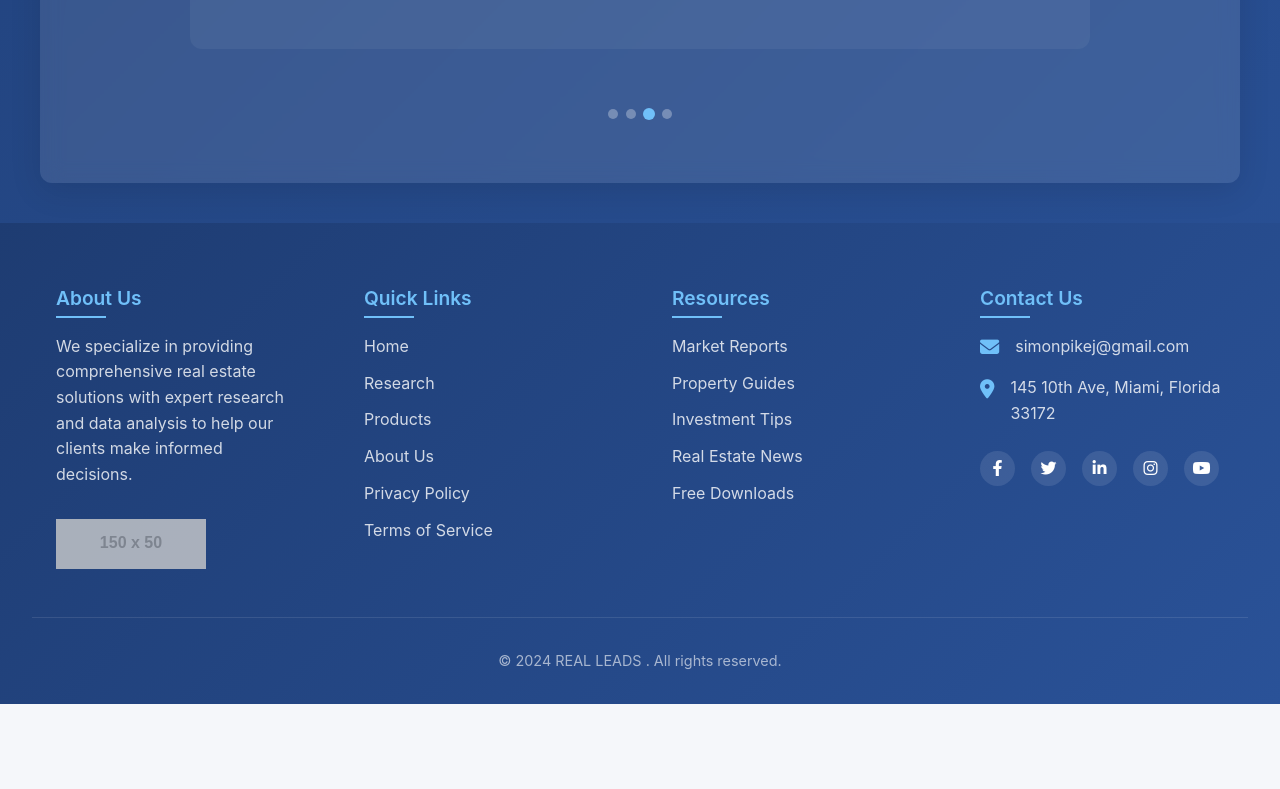
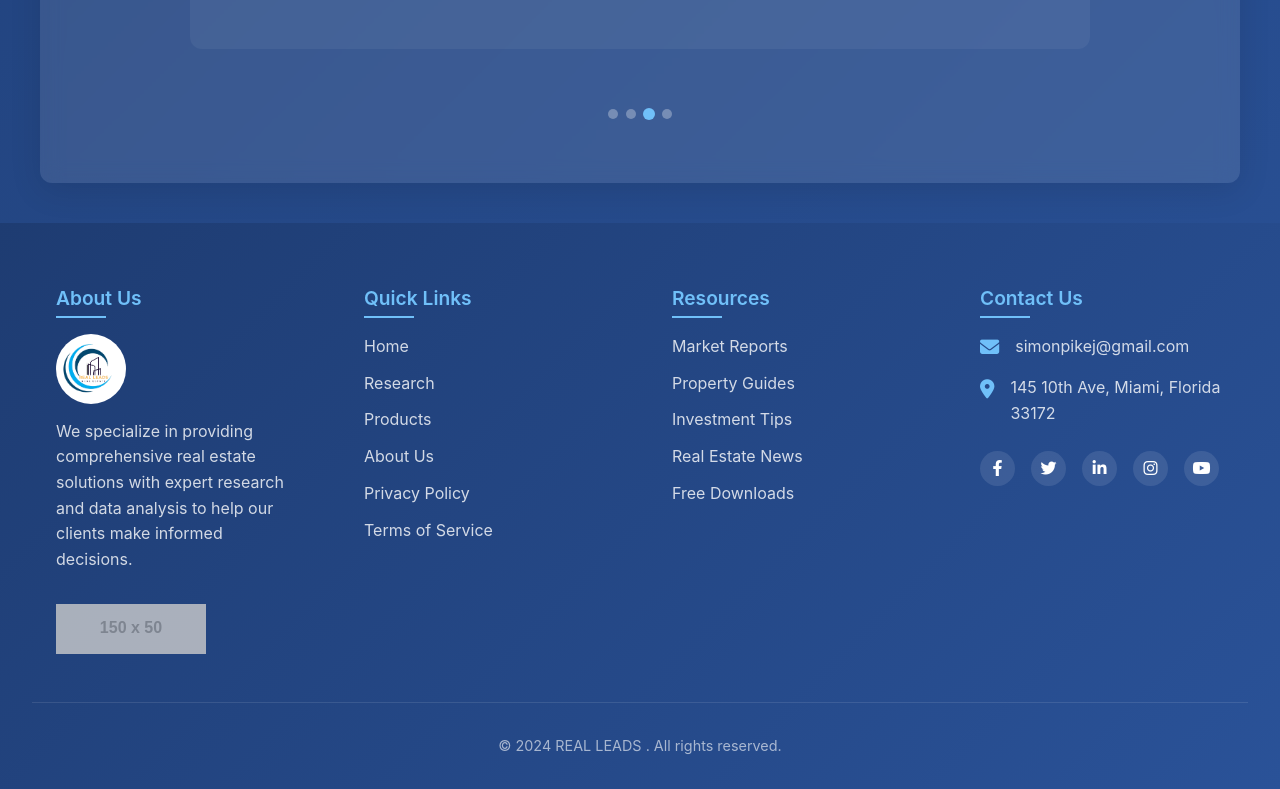
Before and after one commit to ajayraju1/successrecordmarket, a React (Create React App) app: page /aboutus in a window 1280 px wide. Shown: the part 1415-2204 px from the top of the page. Before the commit the page ends 2119 px from the top, so only its background shows below. Built offline with nearby package versions, Linux system fonts and the light colour scheme.

Commit message:
added logo in footer section

```diff
--- a/src/Components/Footer/index.css
+++ b/src/Components/Footer/index.css
@@ -115,6 +115,20 @@
   font-size: 0.9rem;
 }
 
+.footer-logo-container {
+  display: flex;
+  justify-content: start;
+  margin-bottom: 15px;
+}
+
+.footer-logo {
+  height: 100px;
+  object-fit: contain;
+  transition: transform 0.3s ease;
+  background-color: #fff;
+  border-radius: 100px;
+}
+
 @media (max-width: 768px) {
   .footer {
     padding: 3rem 1rem 1rem;
@@ -133,3 +147,9 @@
     justify-content: center;
   }
 }
+
+@media screen and (min-width: 768px) {
+  .footer-logo {
+    height: 70px;
+  }
+}
--- a/src/Components/Footer/index.js
+++ b/src/Components/Footer/index.js
@@ -1,6 +1,7 @@
 import { Link } from "react-router-dom";
 import { motion } from "framer-motion";
 import "./index.css";
+import logo from "../../assets/images/logo.png";
 
 const Footer = () => {
   return (
@@ -14,6 +15,16 @@ const Footer = () => {
           transition={{ duration: 0.5 }}
         >
           <h3>About Us</h3>
+          <motion.div
+            whileHover={{ rotate: 5, scale: 1.1 }}
+            transition={{ duration: 0.3 }}
+            className="footer-logo-container"
+          >
+            <Link to="/">
+              <img src={logo} className="footer-logo" alt="logo" />
+            </Link>
+          </motion.div>
+
           <p>
             We specialize in providing comprehensive real estate solutions with
             expert research and data analysis to help our clients make informed
```
